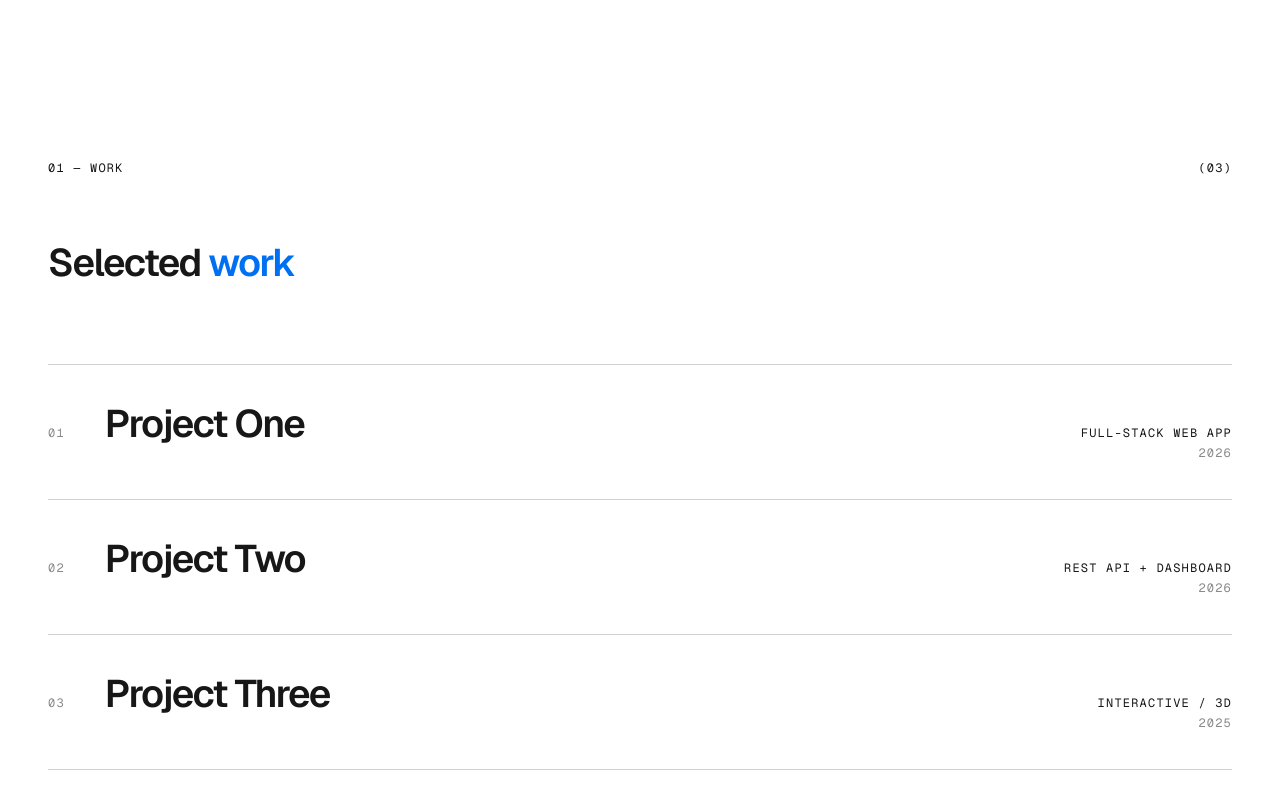
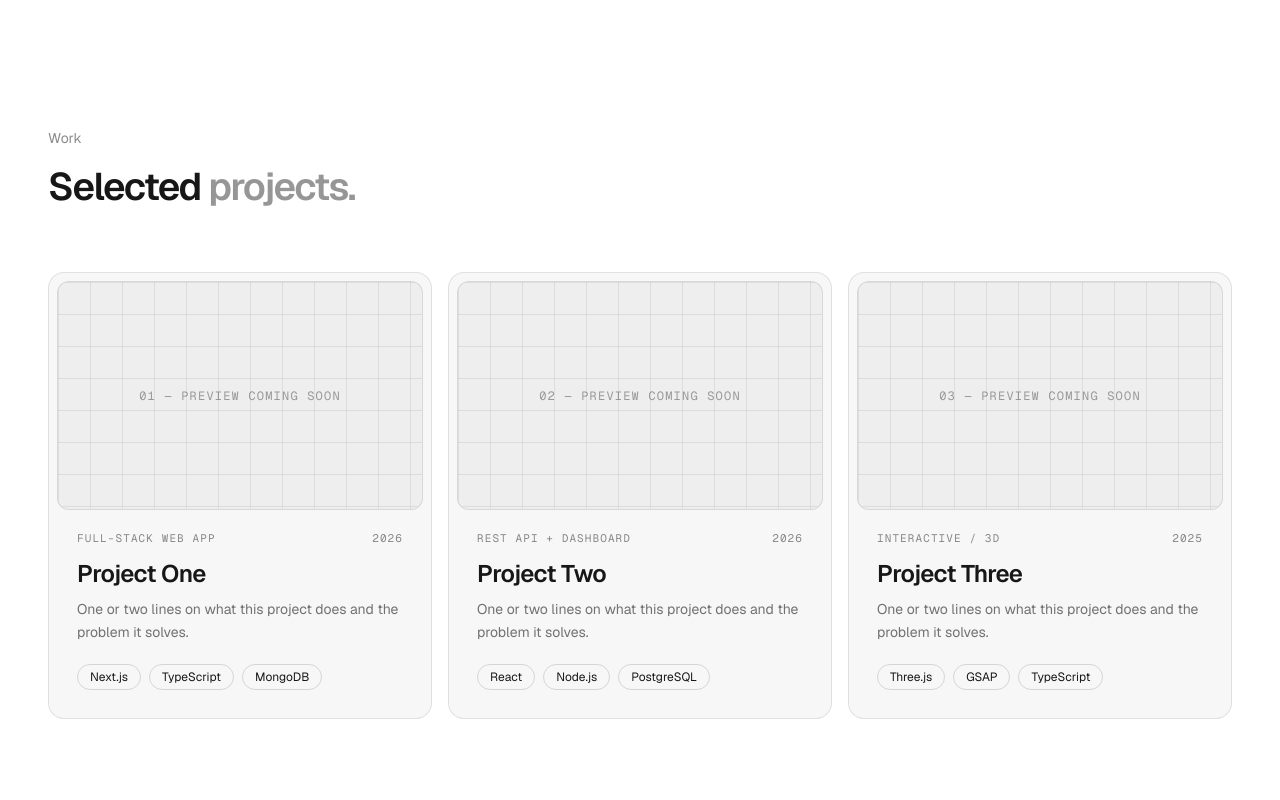
Before and after one commit to Sannny007/portfolio, a Next.js app in the folder portfolio/: page / in a window 1280 px wide. Shown: the part 800-1600 px from the top of the page. Built offline with nearby package versions, Linux system fonts and the light colour scheme.

Commit message:
feat: project cards grid with spotlight border, replaces list layout

```diff
--- a/portfolio/src/app/globals.css
+++ b/portfolio/src/app/globals.css
@@ -238,3 +238,10 @@ body {
 .stack-card:hover::after {
   opacity: 1;
 }
+
+.placeholder-grid {
+  background-image:
+    linear-gradient(to right, color-mix(in srgb, var(--ink) 8%, transparent) 1px, transparent 1px),
+    linear-gradient(to bottom, color-mix(in srgb, var(--ink) 8%, transparent) 1px, transparent 1px);
+  background-size: 32px 32px;
+}
--- a/portfolio/src/components/sections/Work.tsx
+++ b/portfolio/src/components/sections/Work.tsx
@@ -1,135 +1,125 @@
 "use client";
 
-import { useEffect, useRef, useState } from "react";
+import Image from "next/image";
+import { useRef } from "react";
+import { FaGithub } from "react-icons/fa6";
+import { FiArrowUpRight } from "react-icons/fi";
 import { gsap, useGSAP } from "@/lib/gsap";
+import { useSpotlight } from "@/hooks/useSpotlight";
 import { projects } from "@/data/projects";
-
-const finePointer = () =>
-  window.matchMedia("(hover: hover) and (pointer: fine)").matches;
 
 export default function Work() {
   const root = useRef<HTMLElement>(null);
-  const preview = useRef<HTMLDivElement>(null);
-  const [active, setActive] = useState(0);
 
-  // rows ka scroll reveal
+  useSpotlight(root, ".stack-card");
+
   useGSAP(
     () => {
-      gsap.from(".work-row", {
+      gsap.from(".work-head", {
         opacity: 0,
-        y: 40,
+        y: 24,
         duration: 1,
         stagger: 0.1,
+        ease: "power2.out",
+        scrollTrigger: { trigger: ".work-head", start: "top 85%" },
+      });
+
+      gsap.from(".work-card", {
+        opacity: 0,
+        y: 50,
+        duration: 1,
+        stagger: 0.12,
         ease: "power3.out",
         clearProps: "opacity,transform",
-        scrollTrigger: { trigger: ".work-list", start: "top 80%" },
+        scrollTrigger: { trigger: ".work-grid", start: "top 85%" },
       });
     },
     { scope: root }
   );
 
-  // preview card ko cursor ke peeche chalana
-  useEffect(() => {
-    if (!finePointer()) return;
-    const el = preview.current;
-    if (!el) return;
+  return (
+    <section ref={root} id="work" className="px-5 py-24 md:px-12 md:py-32">
+      <p className="work-head mb-4 text-sm text-ink/50">Work</p>
 
-    gsap.set(el, { xPercent: -50, yPercent: -50, scale: 0.8, opacity: 0 });
-
-    const x = gsap.quickTo(el, "x", { duration: 0.6, ease: "power3" });
-    const y = gsap.quickTo(el, "y", { duration: 0.6, ease: "power3" });
-
-    const move = (e: PointerEvent) => {
-      x(e.clientX);
-      y(e.clientY);
-    };
-
-    window.addEventListener("pointermove", move);
-    return () => {
-      window.removeEventListener("pointermove", move);
-      gsap.killTweensOf(el);
-    };
-  }, []);
-
-  const show = (i: number) => {
-    if (!finePointer()) return;
-    setActive(i);
-    gsap.to(preview.current, { opacity: 1, scale: 1, duration: 0.4, ease: "power3.out" });
-  };
-
-  const hide = () => {
-    if (!finePointer()) return;
-    gsap.to(preview.current, { opacity: 0, scale: 0.8, duration: 0.3, ease: "power3.out" });
-  };
-
-  const current = projects[active];
-
-  return (
-    <section ref={root} id="work" className="px-5 py-24 md:px-12 md:py-40">
-      <div className="mb-10 flex items-baseline justify-between font-mono text-xs uppercase tracking-widest md:mb-16">
-        <p>01 — Work</p>
-        <p>({String(projects.length).padStart(2, "0")})</p>
-      </div>
-
-      <h2 className="text-about mb-12 font-display tracking-[-0.02em] md:mb-20">
-        Selected <span className="italic text-accent">work</span>
+      <h2 className="work-head text-about mb-12 max-w-3xl font-display md:mb-16">
+        Selected <span className="text-ink/45">projects.</span>
       </h2>
 
-      <ul className="work-list">
+      <div className="work-grid grid gap-4 md:grid-cols-2 lg:grid-cols-3">
         {projects.map((p, i) => (
-          <li key={p.slug} className="work-row">
-            <div
-              className="work-item group flex items-baseline gap-4 border-t border-ink/20 py-6 transition-opacity duration-300 md:gap-10 md:py-9"
-              onMouseEnter={() => show(i)}
-              onMouseLeave={hide}
-            >
-              <span className="font-mono text-xs tracking-widest opacity-50">
-                {String(i + 1).padStart(2, "0")}
-              </span>
+          <article
+            key={p.slug}
+            className="work-card stack-card group rounded-2xl border border-ink/10 bg-ink/3 p-2"
+          >
+            <div className="relative z-10">
+              {/* image / placeholder */}
+              <div className="relative aspect-16/10 overflow-hidden rounded-xl border border-ink/10 bg-ink/4">
+                {p.image ? (
+                  <Image
+                    src={p.image}
+                    alt={`${p.title} screenshot`}
+                    fill
+                    sizes="(min-width: 1024px) 33vw, (min-width: 768px) 50vw, 100vw"
+                    className="object-cover transition-transform duration-700 group-hover:scale-105"
+                  />
+                ) : (
+                  <div className="placeholder-grid flex h-full items-center justify-center">
+                    <span className="font-mono text-xs uppercase tracking-widest text-ink/40">
+                      {String(i + 1).padStart(2, "0")} — Preview coming soon
+                    </span>
+                  </div>
+                )}
+              </div>
 
-              <div className="flex-1">
-                <h3 className="text-about font-display transition-transform duration-500 ease-out group-hover:translate-x-3 md:group-hover:translate-x-6">
-                  {p.title}
-                </h3>
-                <p className="mt-2 font-mono text-[11px] uppercase tracking-widest opacity-60 md:hidden">
-                  {p.category} · {p.year}
-                </p>
-                <ul className="mt-3 flex flex-wrap gap-2 md:hidden">
+              <div className="p-4 md:p-5">
+                <div className="mb-3 flex items-center justify-between font-mono text-[11px] uppercase tracking-widest text-ink/50">
+                  <span>{p.category}</span>
+                  <span>{p.year}</span>
+                </div>
+
+                <h3 className="text-xl font-semibold tracking-tight md:text-2xl">{p.title}</h3>
+                <p className="mt-2 text-sm leading-relaxed text-ink/60">{p.description}</p>
+
+                <ul className="mt-5 flex flex-wrap gap-2">
                   {p.stack.map((s) => (
                     <li
                       key={s}
-                      className="rounded-full border border-ink/20 px-2.5 py-1 font-mono text-[10px] uppercase tracking-widest"
+                      className="rounded-full border border-ink/15 px-3 py-1 text-xs"
                     >
                       {s}
                     </li>
                   ))}
                 </ul>
-              </div>
 
-              <div className="hidden text-right font-mono text-xs uppercase leading-relaxed tracking-widest md:block">
-                <p>{p.category}</p>
-                <p className="opacity-50">{p.year}</p>
+                {(p.github || p.live) && (
+                  <div className="mt-5 flex items-center gap-4 text-sm">
+                    {p.github && (
+                      <a
+                        href={p.github}
+                        target="_blank"
+                        rel="noopener noreferrer"
+                        aria-label={`${p.title} on GitHub`}
+                        className="inline-flex items-center gap-2 text-ink/70 transition-colors hover:text-accent"
+                      >
+                        <FaGithub className="size-4" /> Code
+                      </a>
+                    )}
+                    {p.live && (
+                      <a
+                        href={p.live}
+                        target="_blank"
+                        rel="noopener noreferrer"
+                        className="inline-flex items-center gap-1 text-ink/70 transition-colors hover:text-accent"
+                      >
+                        Live <FiArrowUpRight className="size-4" />
+                      </a>
+                    )}
+                  </div>
+                )}
               </div>
             </div>
-          </li>
+          </article>
         ))}
-        <li className="border-t border-ink/20" aria-hidden />
-      </ul>
-      <div
-        ref={preview}
-        className="pointer-events-none fixed left-0 top-0 z-40 flex h-80 w-64 flex-col justify-between bg-ink p-5 text-paper opacity-0"
-      >
-        <p className="font-mono text-[11px] uppercase tracking-widest opacity-60">
-          {String(active + 1).padStart(2, "0")} / {current.year}
-        </p>
-        <div>
-          <p className="mb-4 font-display text-4xl italic leading-none">{current.title}</p>
-          <ul className="space-y-1 font-mono text-[11px] uppercase tracking-widest">
-            {current.stack.map((s) => (
-              <li key={s}>{s}</li>
-            ))}
-          </ul>
-        </div>
       </div>
     </section>
   );
--- a/portfolio/src/data/projects.ts
+++ b/portfolio/src/data/projects.ts
@@ -3,8 +3,13 @@ export type Project = {
   title: string;
   year: string;
   category: string;
+  description: string;
   stack: string[];
+  image?: string;
+  live?: string;
+  github?: string;
 };
+
 
 export const projects: Project[] = [
   {
@@ -12,6 +17,8 @@ export const projects: Project[] = [
     title: "Project One",
     year: "2026",
     category: "Full-stack web app",
+    description:
+      "One or two lines on what this project does and the problem it solves.",
     stack: ["Next.js", "TypeScript", "MongoDB"],
   },
   {
@@ -19,6 +26,8 @@ export const projects: Project[] = [
     title: "Project Two",
     year: "2026",
     category: "REST API + Dashboard",
+    description:
+      "One or two lines on what this project does and the problem it solves.",
     stack: ["React", "Node.js", "PostgreSQL"],
   },
   {
@@ -26,6 +35,8 @@ export const projects: Project[] = [
     title: "Project Three",
     year: "2025",
     category: "Interactive / 3D",
+    description:
+      "One or two lines on what this project does and the problem it solves.",
     stack: ["Three.js", "GSAP", "TypeScript"],
   },
 ];
--- /dev/null
+++ b/portfolio/src/hooks/useSpotlight.ts
@@ -0,0 +1,21 @@
+import { useEffect, type RefObject } from "react";
+
+export function useSpotlight(ref: RefObject<HTMLElement | null>, cardSelector: string) {
+  useEffect(() => {
+    if (!window.matchMedia("(hover: hover) and (pointer: fine)").matches) return;
+
+    const el = ref.current;
+    if (!el) return;
+
+    const move = (e: PointerEvent) => {
+      const card = (e.target as HTMLElement).closest<HTMLElement>(cardSelector);
+      if (!card) return;
+      const r = card.getBoundingClientRect();
+      card.style.setProperty("--x", `${e.clientX - r.left}px`);
+      card.style.setProperty("--y", `${e.clientY - r.top}px`);
+    };
+
+    el.addEventListener("pointermove", move);
+    return () => el.removeEventListener("pointermove", move);
+  }, [ref, cardSelector]);
+}
```
